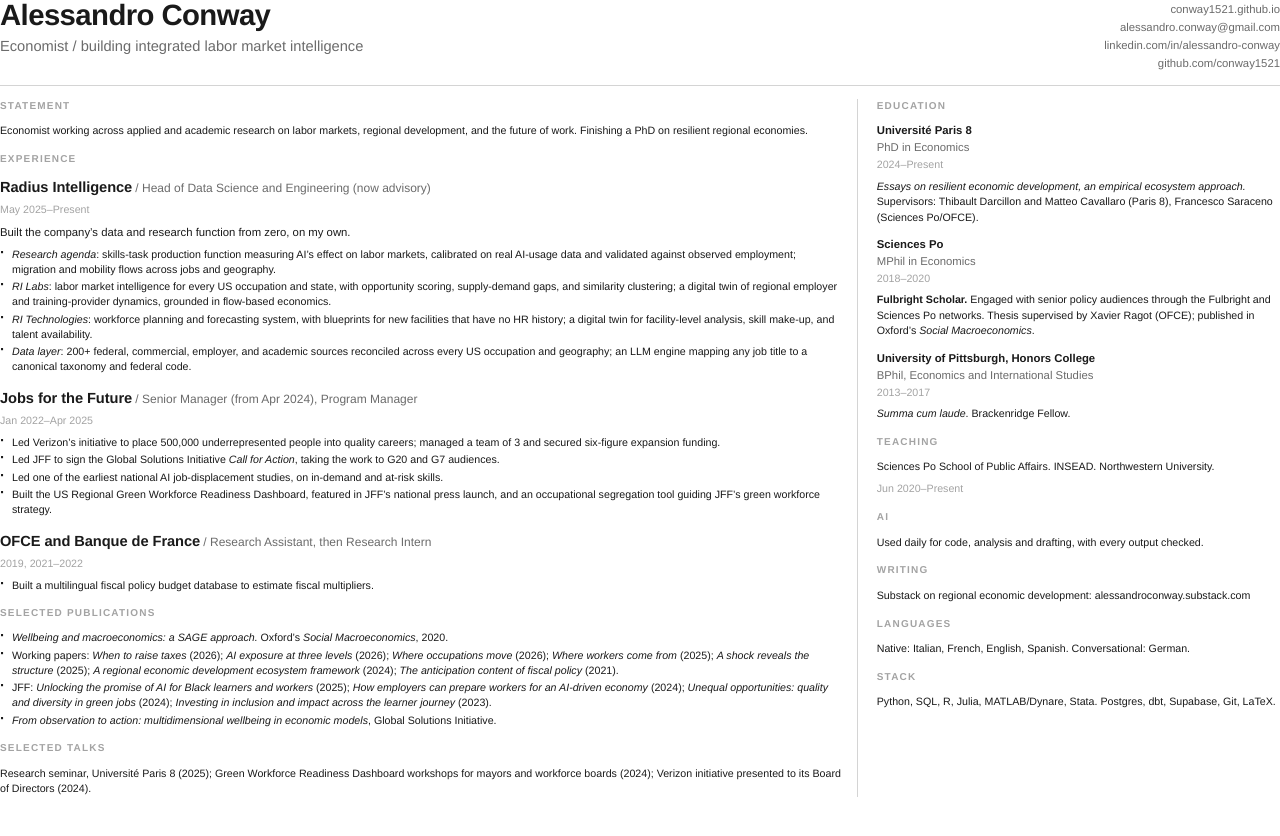
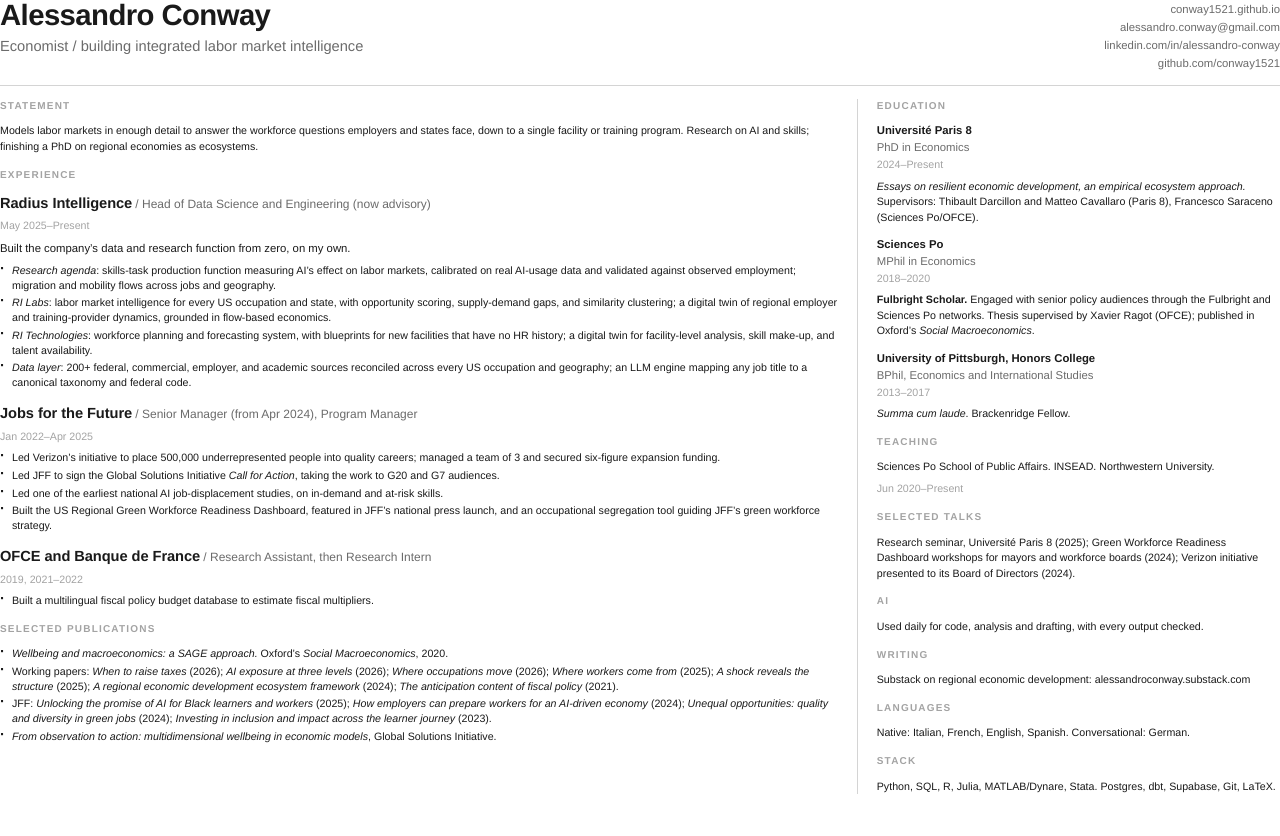
Before and after one commit to conway1521/conway1521.github.io, a Jekyll site: the page cv/index.html, which Jekyll copies as it is, in a window 1280 px wide. Shown: the top 836 px of the page. Built offline with Jekyll 4.4.1, drawn with Linux system fonts in a browser that asks for light colours.

Commit message:
CV: new statement, move selected talks to the right column

```diff
--- a/cv/index.html
+++ b/cv/index.html
@@ -114,7 +114,7 @@
 
       <section>
         <h2 class="section">Statement</h2>
-        <p class="blurb">Economist working across applied and academic research on labor markets, regional development, and the future of work. Finishing a PhD on resilient regional economies.</p>
+        <p class="blurb">Models labor markets in enough detail to answer the workforce questions employers and states face, down to a single facility or training program. Research on AI and skills; finishing a PhD on regional economies as ecosystems.</p>
       </section>
 
       <section>
@@ -163,11 +163,6 @@
         </ul>
       </section>
 
-      <section>
-        <h2 class="section">Selected talks</h2>
-        <p class="blurb">Research seminar, Universit&eacute; Paris 8 (2025); Green Workforce Readiness Dashboard workshops for mayors and workforce boards (2024); Verizon initiative presented to its Board of Directors (2024).</p>
-      </section>
-
     </td>
 
     <td class="right">
@@ -200,6 +195,11 @@
       </section>
 
       <section>
+        <h2 class="section">Selected talks</h2>
+        <p class="tag-row">Research seminar, Universit&eacute; Paris 8 (2025); Green Workforce Readiness Dashboard workshops for mayors and workforce boards (2024); Verizon initiative presented to its Board of Directors (2024).</p>
+      </section>
+
+      <section>
         <h2 class="section">AI</h2>
         <p class="tag-row">Used daily for code, analysis and drafting, with every output checked.</p>
       </section>
```
Also changed, not shown: 1 other file.
